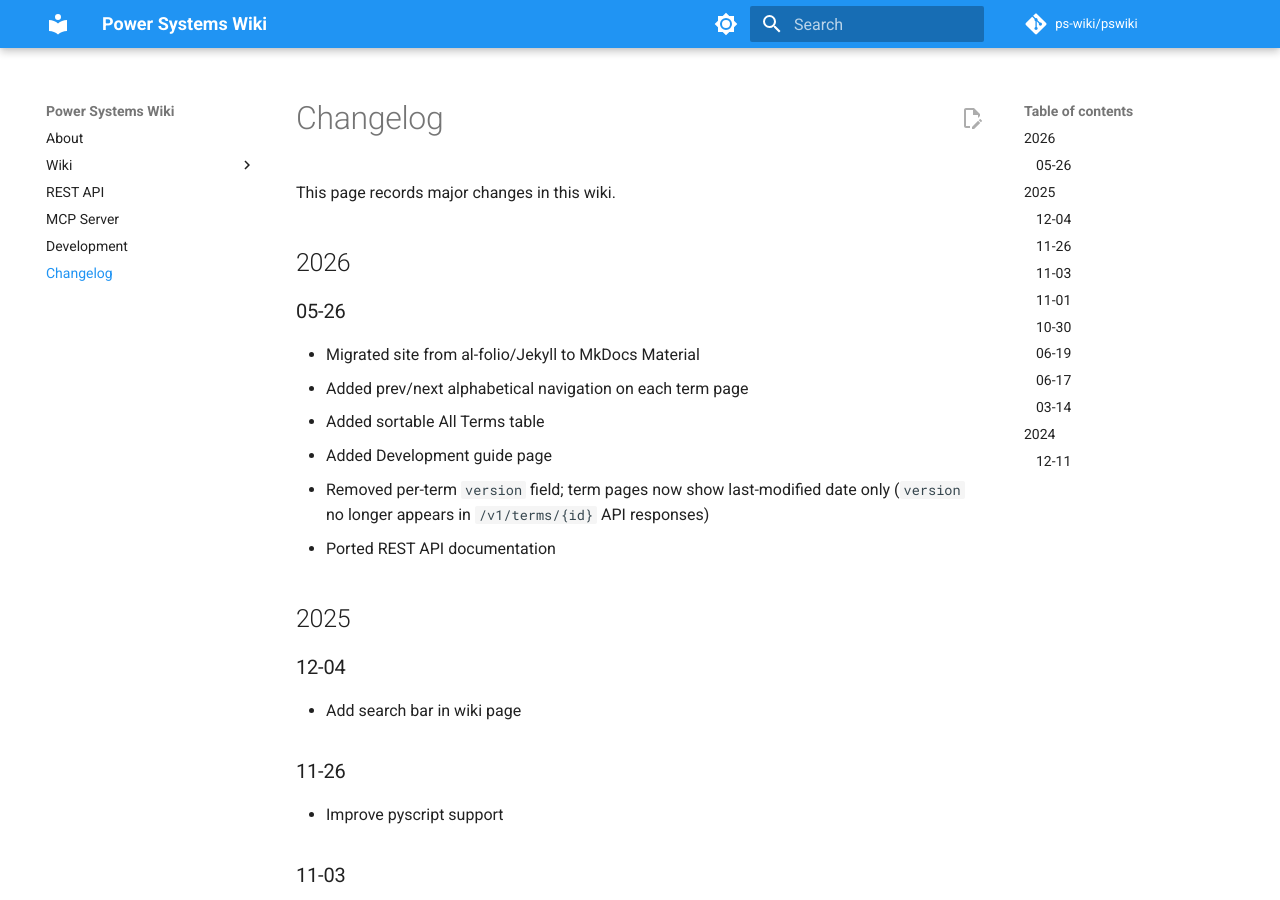
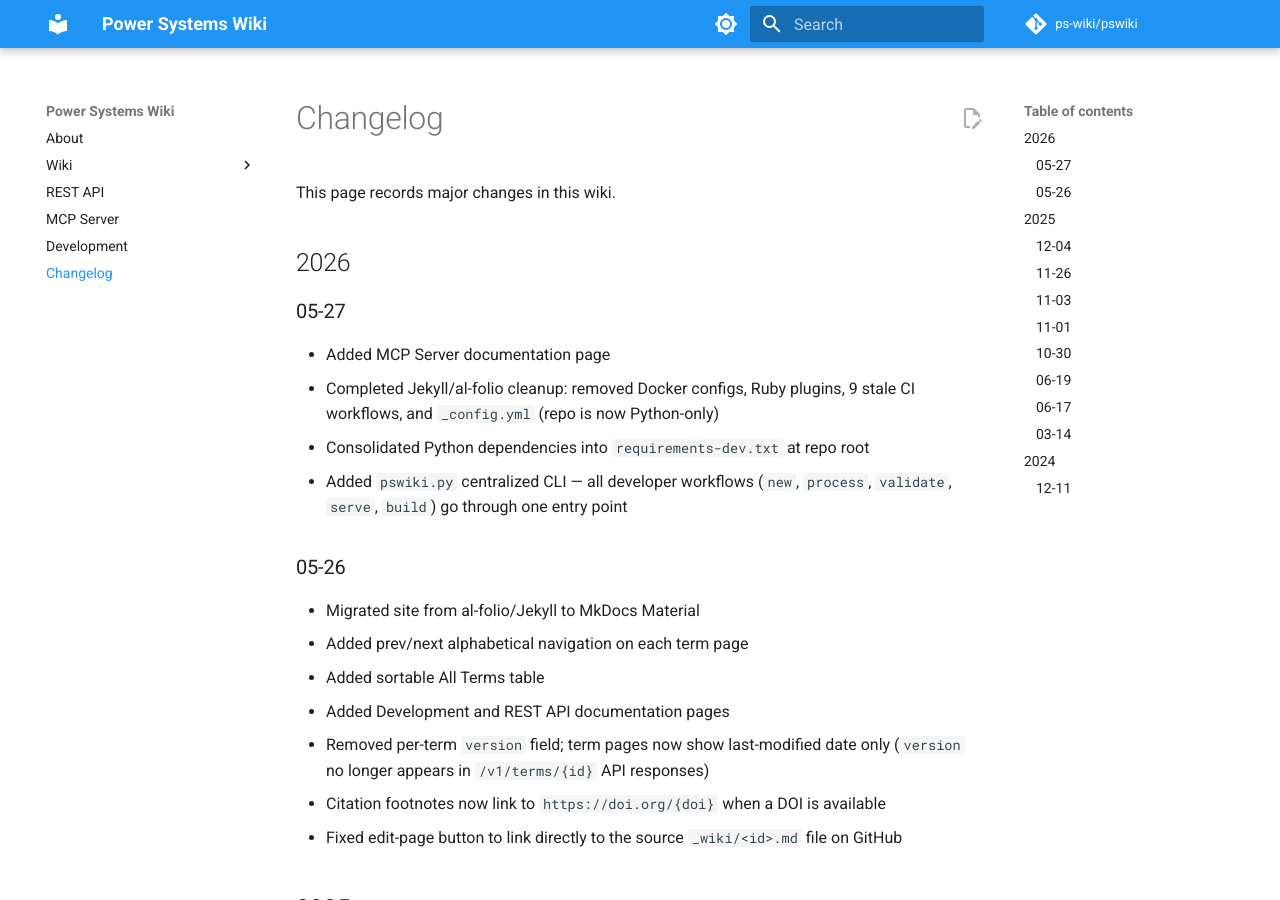
Before and after one commit to ps-wiki/ps-wiki.github.io, an MkDocs documentation site: the page built from docs/changelog.md, in a window 1280 px wide and 900 px high. Built offline with MkDocs 1.6.1 and Material for MkDocs 9.7.7, drawn with Linux system fonts in a browser that asks for light colours; comment, search, counter and statistics services are not loaded.

Commit message:
Update changelog for 05-26 and 05-27 changes
Co-Authored-By: Claude Sonnet 4.6 <noreply@anthropic.com>

```diff
--- a/docs/changelog.md
+++ b/docs/changelog.md
@@ -7,14 +7,22 @@ This page records major changes in this wiki.
 
 ## 2026
 
+### 05-27
+
+- Added MCP Server documentation page
+- Completed Jekyll/al-folio cleanup: removed Docker configs, Ruby plugins, 9 stale CI workflows, and `_config.yml` (repo is now Python-only)
+- Consolidated Python dependencies into `requirements-dev.txt` at repo root
+- Added `pswiki.py` centralized CLI — all developer workflows (`new`, `process`, `validate`, `serve`, `build`) go through one entry point
+
 ### 05-26
 
 - Migrated site from al-folio/Jekyll to MkDocs Material
 - Added prev/next alphabetical navigation on each term page
 - Added sortable All Terms table
-- Added Development guide page
+- Added Development and REST API documentation pages
 - Removed per-term `version` field; term pages now show last-modified date only (`version` no longer appears in `/v1/terms/{id}` API responses)
-- Ported REST API documentation
+- Citation footnotes now link to `https://doi.org/{doi}` when a DOI is available
+- Fixed edit-page button to link directly to the source `_wiki/<id>.md` file on GitHub
 
 ## 2025
 
```
